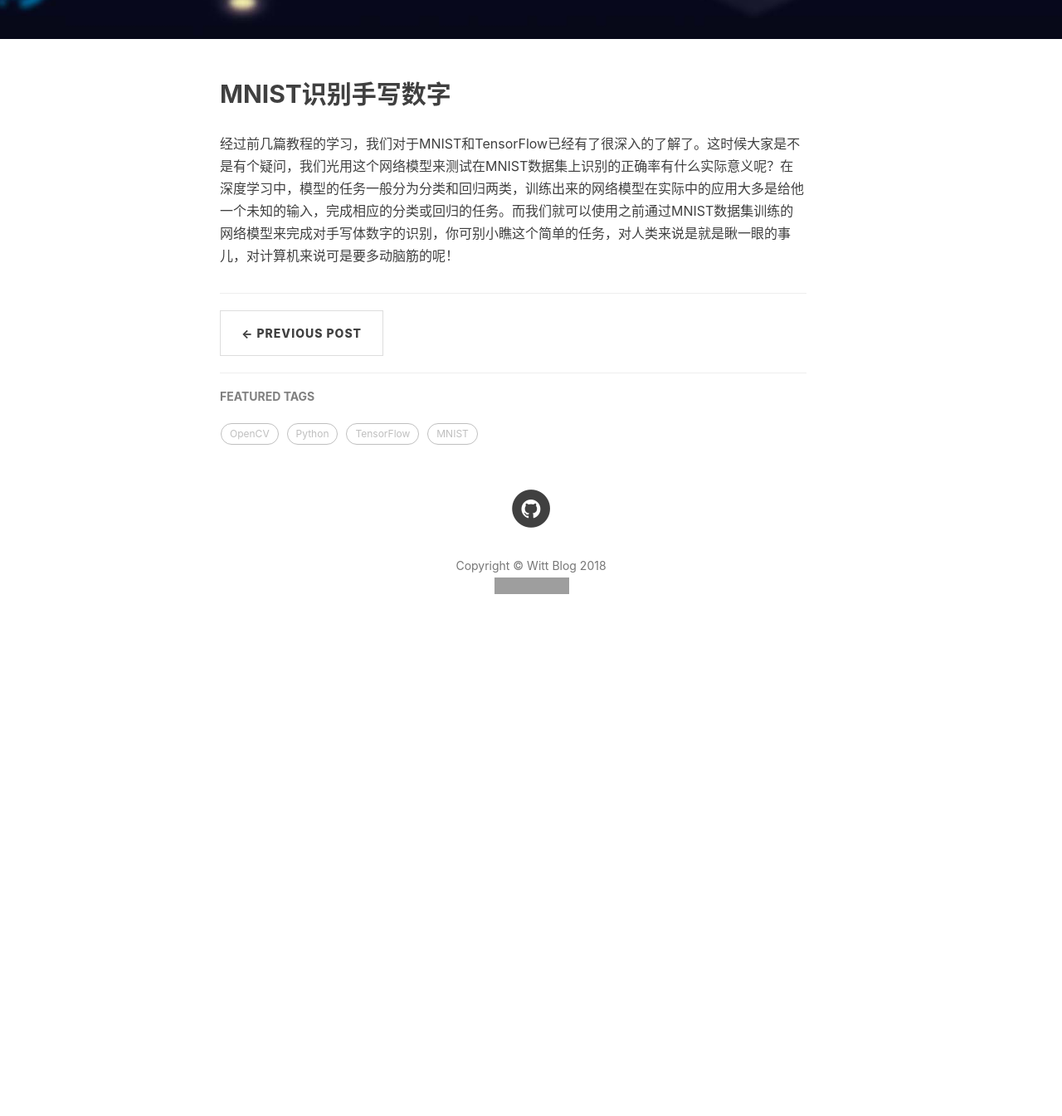
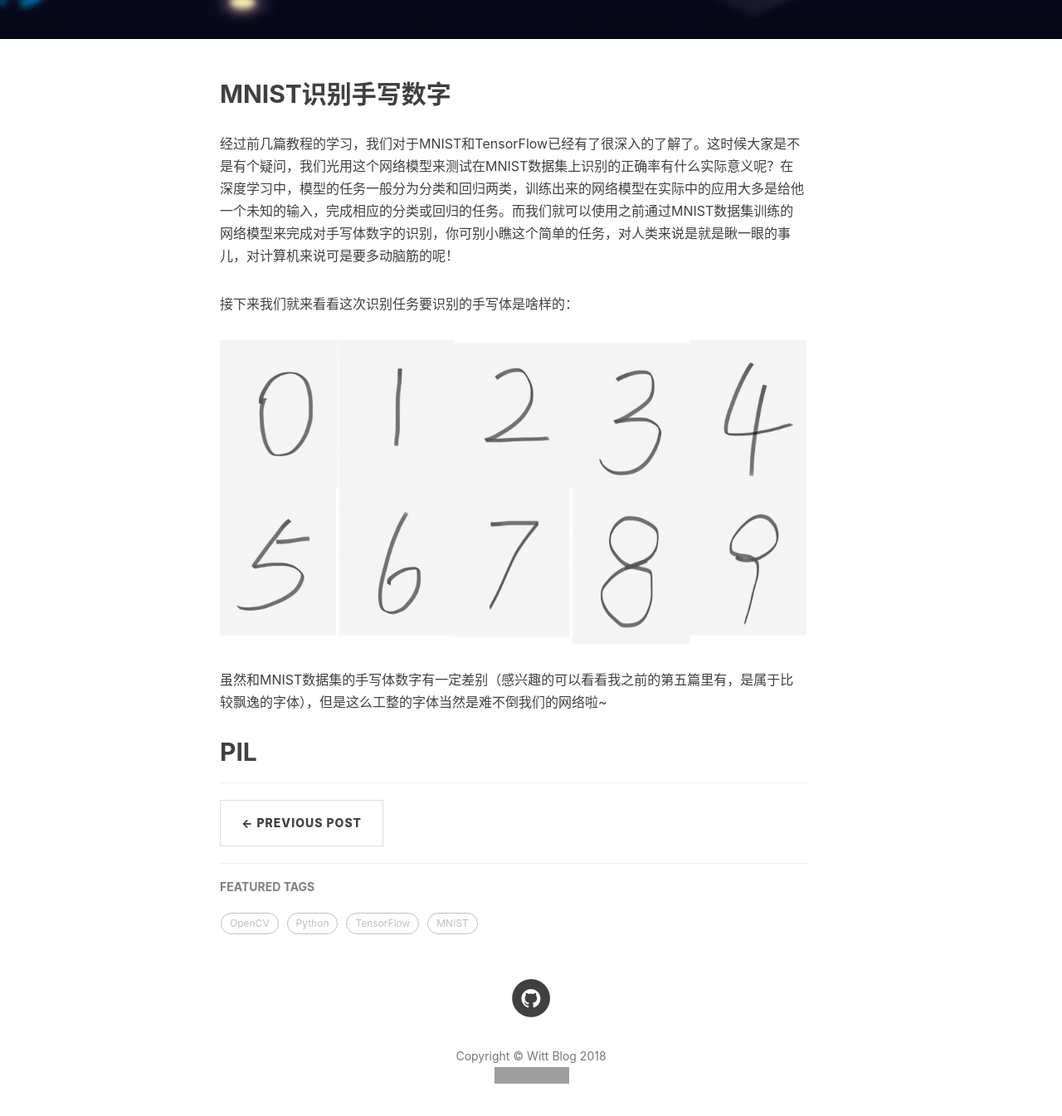
Before and after one commit to primetong/primetong.github.io, a Jekyll site: the page built from _posts/2018-04-28-tensorflow-mnist-handwriting-recognition.markdown, in a window 1280 px wide and 1400 px high, scrolled down 597 px. Shown: the top 1345 px of the window at 83% size. Built offline with Jekyll 4.4.1, drawn with Linux system fonts in a browser that asks for light colours; nearby versions of some CDN libraries; comment, search, counter and statistics services are not loaded; before the commit the page ends 1407 px from its top, so only the background shows below that; grey boxes are pictures that could not be loaded.

Commit message:
Post tensorflow-mnist-handwriting-recognition

```diff
--- a/_posts/2018-04-28-tensorflow-mnist-handwriting-recognition.markdown
+++ b/_posts/2018-04-28-tensorflow-mnist-handwriting-recognition.markdown
@@ -14,3 +14,11 @@ tags:
 
 ## MNIST识别手写数字
 经过前几篇教程的学习，我们对于MNIST和TensorFlow已经有了很深入的了解了。这时候大家是不是有个疑问，我们光用这个网络模型来测试在MNIST数据集上识别的正确率有什么实际意义呢？在深度学习中，模型的任务一般分为分类和回归两类，训练出来的网络模型在实际中的应用大多是给他一个未知的输入，完成相应的分类或回归的任务。而我们就可以使用之前通过MNIST数据集训练的网络模型来完成对手写体数字的识别，你可别小瞧这个简单的任务，对人类来说是就是瞅一眼的事儿，对计算机来说可是要多动脑筋的呢！
+
+接下来我们就来看看这次识别任务要识别的手写体是啥样的：
+
+![Softmax-weights](/img/in-post/tensorflow-mnist-handwriting-recognition/handwriting0-9.jpg)
+
+虽然和MNIST数据集的手写体数字有一定差别（感兴趣的可以看看我之前的第五篇里有，是属于比较飘逸的字体），但是这么工整的字体当然是难不倒我们的网络啦~
+
+## PIL
```
Also changed, not shown: img/in-post/tensorflow-mnist-handwriting-recognition/handwriting0-9.jpg (added).
